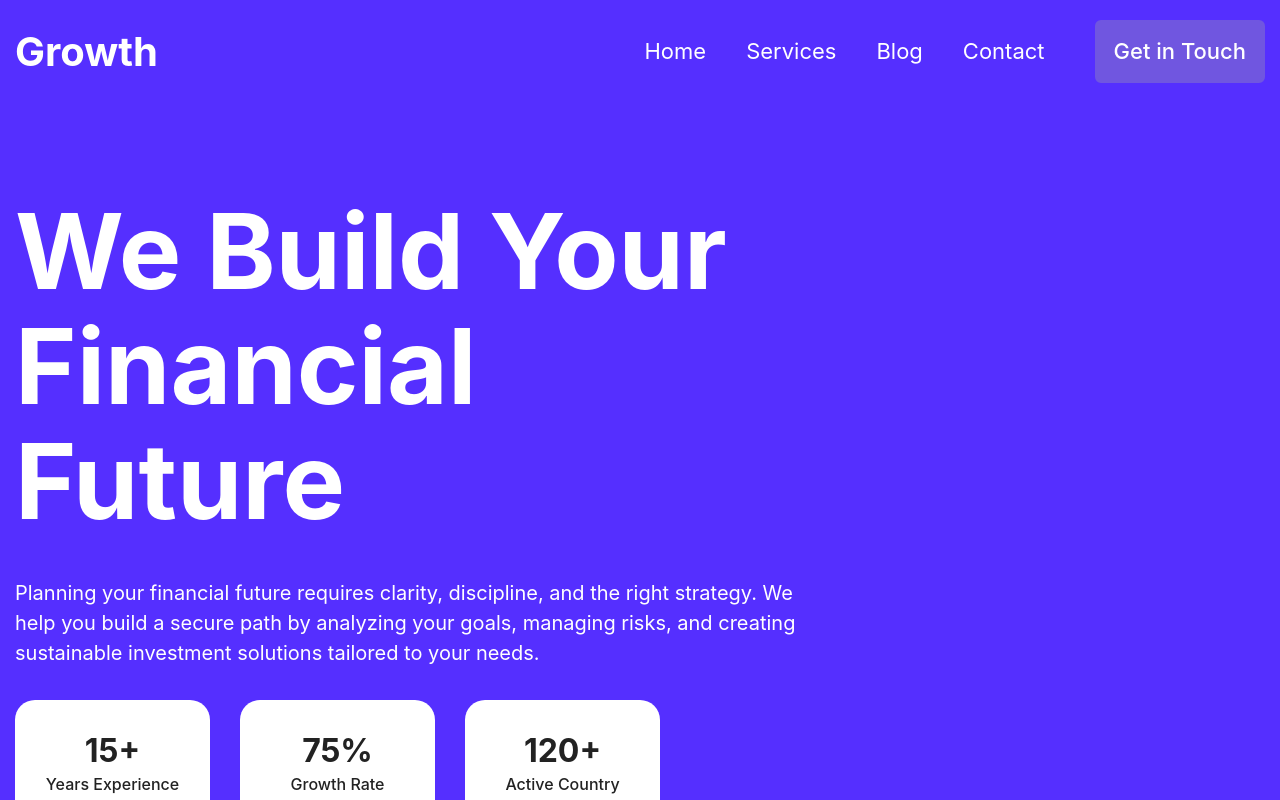
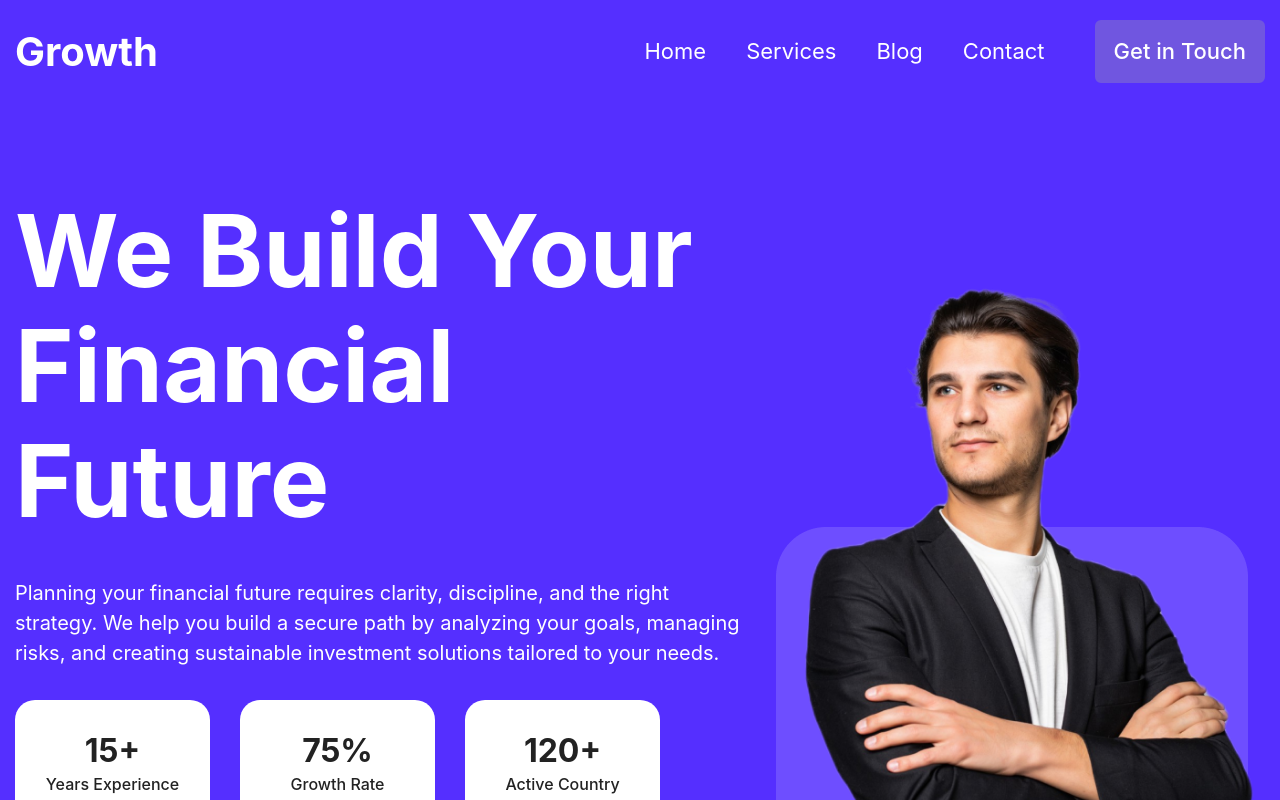
Before and after one commit to Roni006/growth, a React (Vite) app: page / in a window 1280 px wide. Shown: the top 800 px of the page. Built offline with nearby package versions, Linux system fonts and the light colour scheme.

Commit message:
added hero img on banner components and complete the banner components

```diff
--- a/src/components/Banner.jsx
+++ b/src/components/Banner.jsx
@@ -1,5 +1,8 @@
 import React from 'react'
 import Container from './Container'
+
+import hero from '../../src/img/banner-img/hero.png'
+import rectangle from '../../src/img/banner-img/rectangle.png'
 
 const Banner = () => {
 const box = [
@@ -19,11 +22,11 @@ const box = [
 
   return (
     <>
-    <section className='py-[90px] bg-[#552FFF]'>
+    <section className='pt-[90px] bg-[#552FFF]'>
         <Container>
-            <div>
+            <div className="flex items-center justify-between gap-[30px]">
                 <div className='w-[800px]'>
-                    <h1 className='text-[105px] text-white leading-[115px] font-bold  '>We Build Your Financial Future</h1>
+                    <h1 className='text-[100px] text-white leading-[115px] font-bold  '>We Build Your Financial Future</h1>
                     <p className='text-white font-normal text-[20px] pt-10 pb-8 '>Planning your financial future requires clarity, discipline, and the right strategy. We help you build a secure path by analyzing your goals, managing risks, and creating sustainable investment solutions tailored to your needs.</p>
 
                     <div className="flex items-center gap-[30px]">
@@ -42,7 +45,11 @@ const box = [
 
                     <button className='font-bold text-[24px] text-[#222222] bg-white py-3.5 px-[76px] rounded-full inline-block mt-[35px] border-2 border-white hover:bg-transparent hover:text-white duration-300 ease-in-out cursor-pointer'>Get Started</button>
                 </div>
-                <div></div>
+                <div className='relative w-[536px]'>
+                  <img className='relative z-50' src={hero} alt="hero image"/>
+                  <img className="absolute bottom-0 z-10" src={rectangle} alt="rectangle image"/>
+                </div>
+
             </div>
         </Container>
     </section>
```
Also changed, not shown: src/img/banner-img/hero.png (added), src/img/banner-img/rectangle.png (added).
